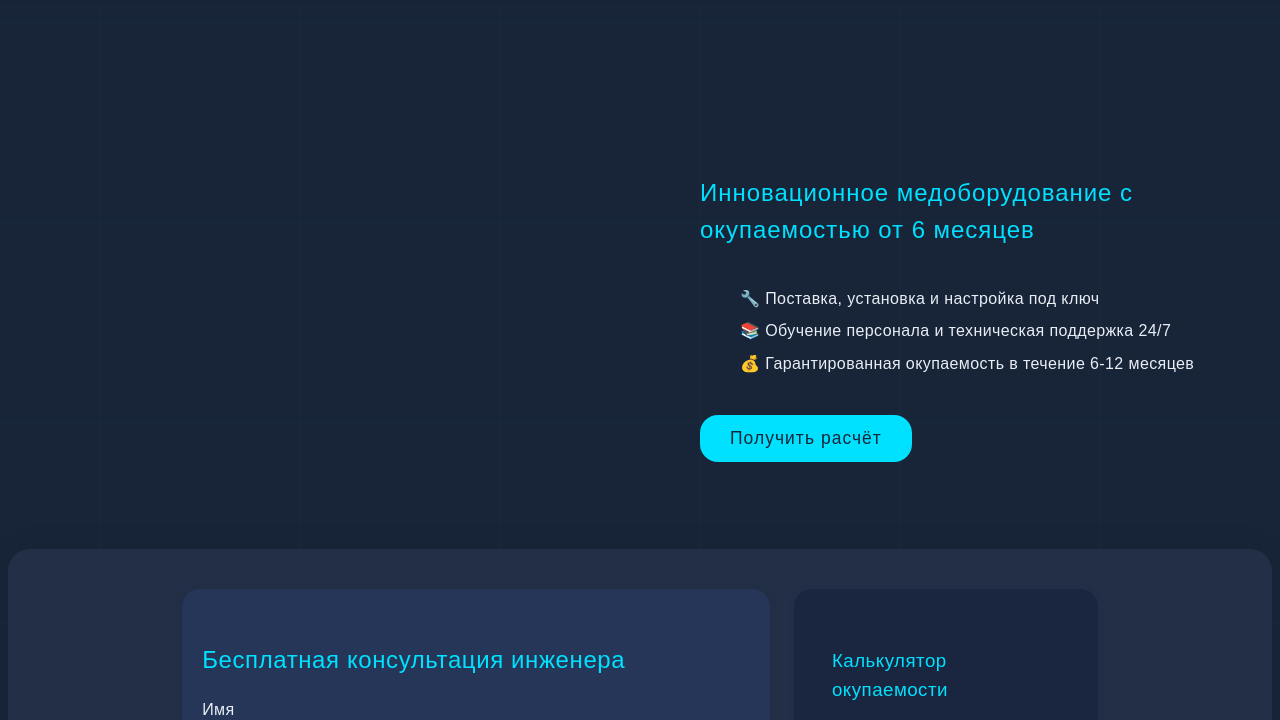
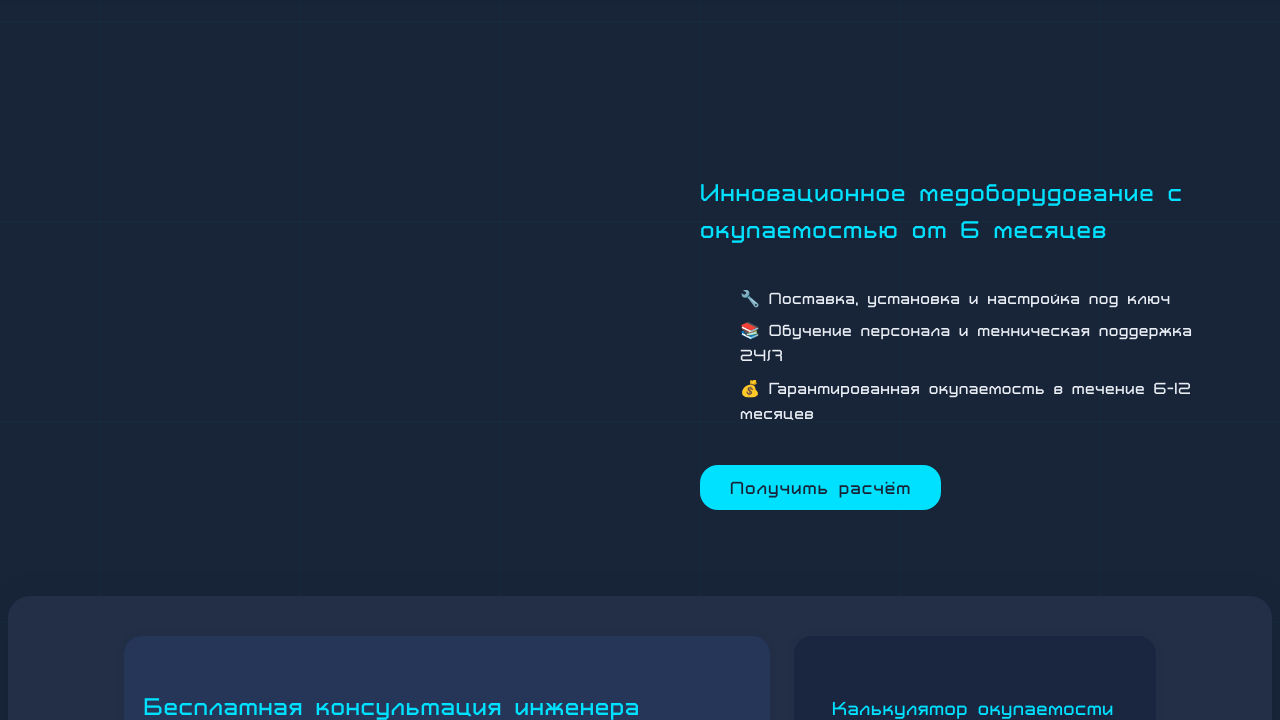
Before and after one commit to Drujkomax/miamed-site, a plain HTML site: page index.html in a window 1280 px wide. Shown: the part 78-798 px from the top of the page. Drawn offline with nearby package versions, Linux system fonts and the light colour scheme; a web font is replaced by a local one.

Commit message:
Update style.css

```diff
--- a/style.css
+++ b/style.css
@@ -1,6 +1,6 @@
 @font-face {
   font-family: 'KBAstrolyte';
-  src: url('fonts/kb_astrolyte.ttf') format('truetype');
+  src: url('fonts/kbastrolyte.ttf') format('truetype');
   font-weight: normal;
   font-style: normal;
   font-display: swap;
```
